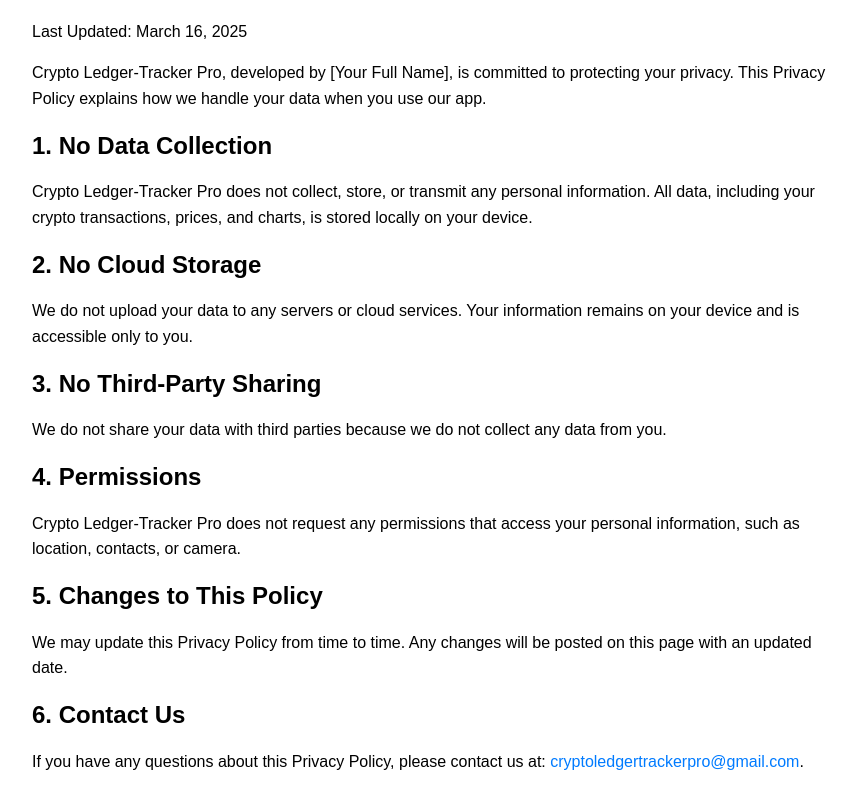
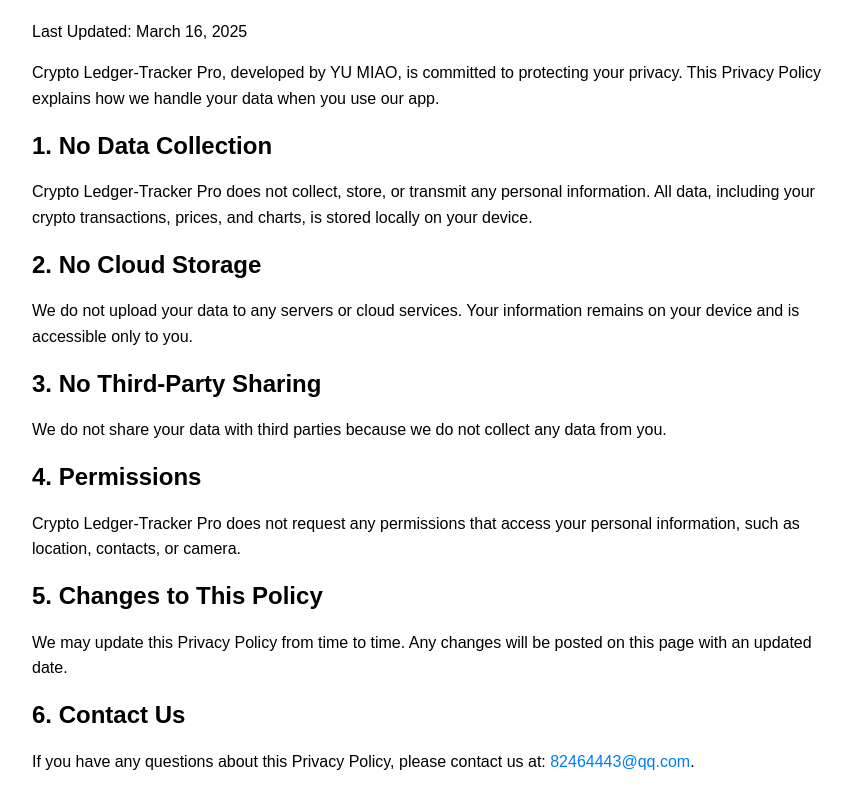
Before and after one commit to CodeCapTrader/cryptoledgertrackerpro, a plain HTML site: page privacy-policy.html in a window 1280 px wide. Shown: the part 61-851 px from the top of the page, without its empty margins (208-1064 px from the left). Drawn offline with Linux system fonts and the light colour scheme.

Commit message:
Update privacy-policy.html

```diff
--- a/privacy-policy.html
+++ b/privacy-policy.html
@@ -15,7 +15,7 @@
     <h1>Privacy Policy</h1>
     <p>Last Updated: March 16, 2025</p>
     <p>
-        Crypto Ledger-Tracker Pro, developed by [Your Full Name], is committed to protecting your privacy.
+        Crypto Ledger-Tracker Pro, developed by YU MIAO, is committed to protecting your privacy.
         This Privacy Policy explains how we handle your data when you use our app.
     </p>
     <h2>1. No Data Collection</h2>
@@ -42,7 +42,7 @@
     <h2>6. Contact Us</h2>
     <p>
         If you have any questions about this Privacy Policy, please contact us at:
-        <a href="mailto:cryptoledgertrackerpro@gmail.com">cryptoledgertrackerpro@gmail.com</a>.
+        <a href="mailto:82464443@qq.com">82464443@qq.com</a>.
     </p>
 </body>
 </html>
```
